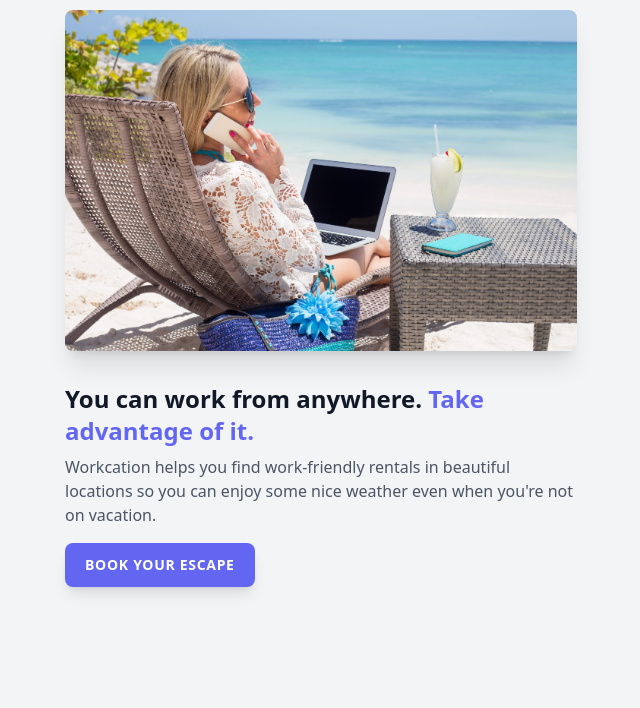
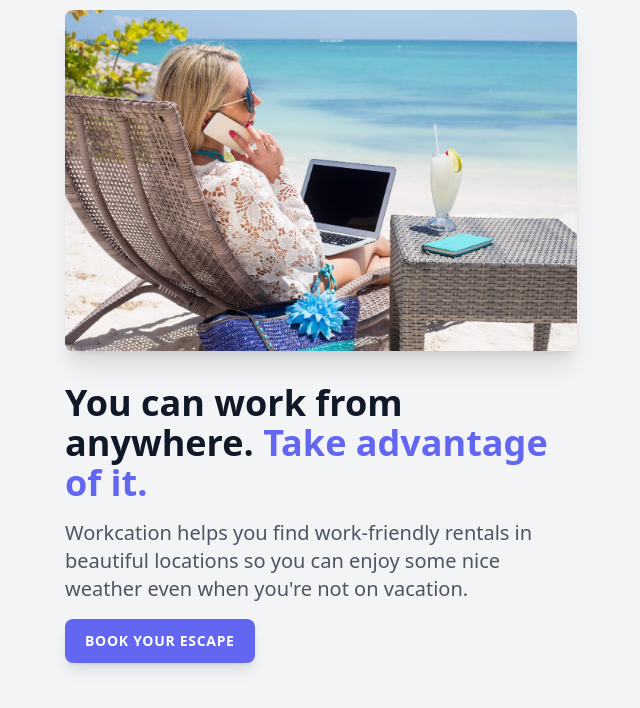
Before and after one commit to michaelr/tailwindcss-tutorial, a website built with Vite: page index.html in a window 1280 px wide. Shown: the part 110-818 px from the top of the page, without its empty margins (319-959 px from the left). Built offline with nearby package versions, Linux system fonts and the light colour scheme.

Commit message:
03: increase font size

```diff
--- a/index.html
+++ b/index.html
@@ -13,11 +13,11 @@
         src="img/beach-work.jpg"
         alt="woman workcationing on the beach"
       />
-      <h1 class="mt-6 text-2xl font-bold text-gray-900 sm:mt-8">
+      <h1 class="mt-6 text-2xl font-bold text-gray-900 sm:mt-8 sm:text-4xl">
         You can work from anywhere.
         <span class="text-indigo-500">Take advantage of it.</span>
       </h1>
-      <p class="mt-2 text-gray-600">
+      <p class="mt-2 text-gray-600 sm:mt-4 sm:text-xl">
         Workcation helps you find work-friendly rentals in beautiful locations
         so you can enjoy some nice weather even when you're not on vacation.
       </p>
```
